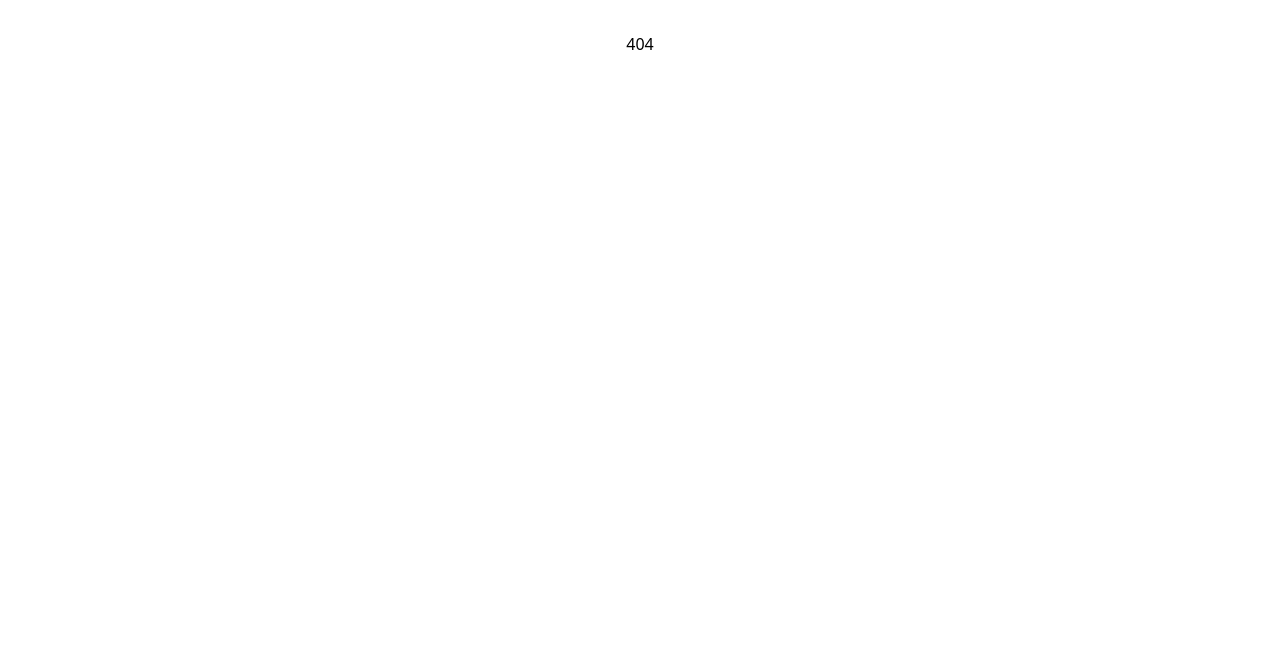
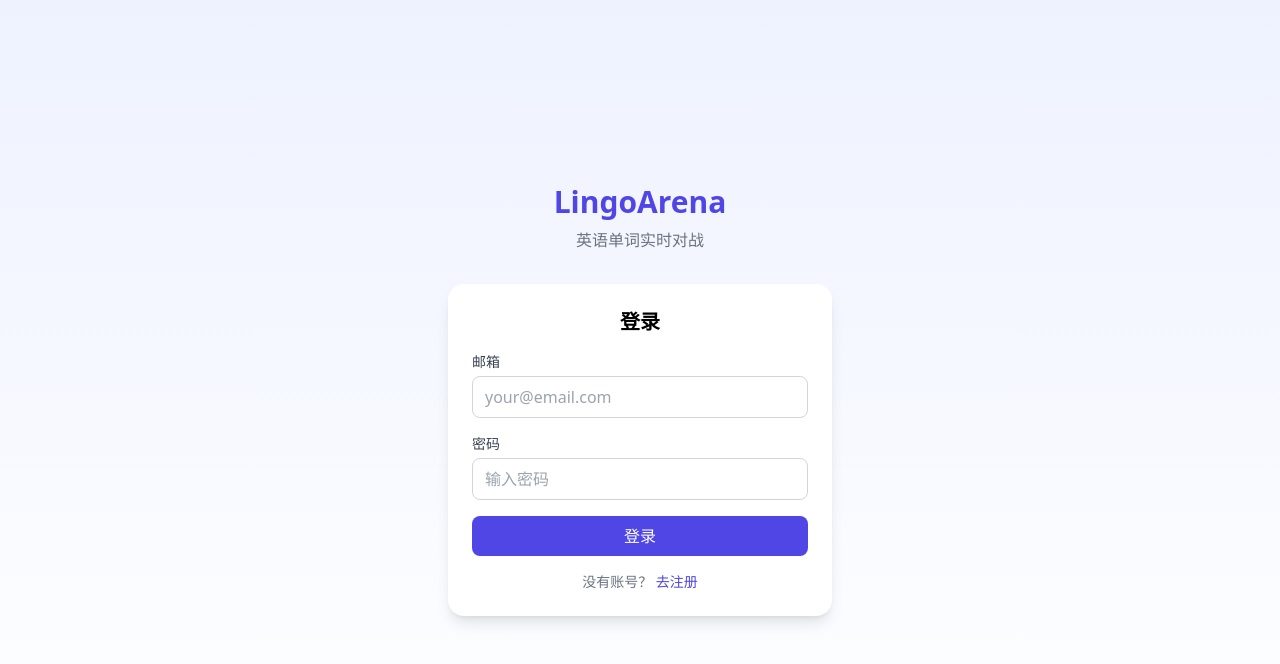
Before and after one commit to jwors/LingoArena_frondend, a React (Vite) app: page /login in a window 1280 px wide. Shown: the top 664 px of the page. Built offline with nearby package versions, Linux system fonts and the light colour scheme; no server answers.

Commit message:
feat: add login page with auth guard and 404 page

```diff
--- a/src/App.tsx
+++ b/src/App.tsx
@@ -1,11 +1,14 @@
 import { BrowserRouter, Routes, Route, Navigate } from 'react-router-dom';
+import LoginPage from './pages/LoginPage';
+import NotFoundPage from './pages/NotFoundPage';
 
 export default function App() {
   return (
     <BrowserRouter>
       <Routes>
         <Route path="/" element={<Navigate to="/login" replace />} />
-        <Route path="*" element={<div className="p-8 text-center">404</div>} />
+        <Route path="/login" element={<LoginPage />} />
+        <Route path="*" element={<NotFoundPage />} />
       </Routes>
     </BrowserRouter>
   );
--- /dev/null
+++ b/src/pages/LoginPage.tsx
@@ -0,0 +1,72 @@
+import { useState } from 'react';
+import { useNavigate } from 'react-router-dom';
+import { useAuthStore } from '../stores/authStore';
+import { LoadingSpinner } from '../components/shared/LoadingSpinner';
+import { showToast } from '../components/shared/Toast';
+
+export default function LoginPage() {
+  const [isRegister, setIsRegister] = useState(false);
+  const [email, setEmail] = useState('');
+  const [password, setPassword] = useState('');
+  const [nickname, setNickname] = useState('');
+  const [loading, setLoading] = useState(false);
+  const navigate = useNavigate();
+  const login = useAuthStore((s) => s.login);
+  const register = useAuthStore((s) => s.register);
+  const isAuthenticated = useAuthStore((s) => s.isAuthenticated);
+
+  if (isAuthenticated()) navigate('/lobby', { replace: true });
+
+  const handleSubmit = async (e: React.FormEvent) => {
+    e.preventDefault();
+    if (!email || !password || (isRegister && !nickname)) return;
+    setLoading(true);
+    try {
+      if (isRegister) { await register(email, password, nickname); showToast('注册成功', 'success'); }
+      else { await login(email, password); showToast('登录成功', 'success'); }
+      navigate('/lobby');
+    } catch { showToast(isRegister ? '注册失败' : '登录失败', 'error'); }
+    finally { setLoading(false); }
+  };
+
+  return (
+    <div className="min-h-screen flex items-center justify-center bg-gradient-to-b from-indigo-50 to-white px-4">
+      <div className="w-full max-w-sm">
+        <div className="text-center mb-8">
+          <h1 className="text-3xl font-bold text-indigo-600">LingoArena</h1>
+          <p className="text-gray-500 mt-2">英语单词实时对战</p>
+        </div>
+        <form onSubmit={handleSubmit} className="bg-white rounded-2xl shadow-lg p-6 space-y-4">
+          <h2 className="text-xl font-semibold text-center">{isRegister ? '注册账号' : '登录'}</h2>
+          {isRegister && (
+            <div>
+              <label className="block text-sm font-medium text-gray-700 mb-1">昵称</label>
+              <input type="text" value={nickname} onChange={(e) => setNickname(e.target.value)}
+                className="w-full px-3 py-2 border border-gray-300 rounded-lg focus:ring-2 focus:ring-indigo-500 outline-none" placeholder="输入昵称" />
+            </div>
+          )}
+          <div>
+            <label className="block text-sm font-medium text-gray-700 mb-1">邮箱</label>
+            <input type="email" value={email} onChange={(e) => setEmail(e.target.value)}
+              className="w-full px-3 py-2 border border-gray-300 rounded-lg focus:ring-2 focus:ring-indigo-500 outline-none" placeholder="your@email.com" />
+          </div>
+          <div>
+            <label className="block text-sm font-medium text-gray-700 mb-1">密码</label>
+            <input type="password" value={password} onChange={(e) => setPassword(e.target.value)}
+              className="w-full px-3 py-2 border border-gray-300 rounded-lg focus:ring-2 focus:ring-indigo-500 outline-none" placeholder="输入密码" />
+          </div>
+          <button type="submit" disabled={loading}
+            className="w-full bg-indigo-600 text-white py-2 rounded-lg hover:bg-indigo-700 transition-colors disabled:opacity-50 flex items-center justify-center">
+            {loading ? <LoadingSpinner /> : isRegister ? '注册' : '登录'}
+          </button>
+          <p className="text-center text-sm text-gray-500">
+            {isRegister ? '已有账号？' : '没有账号？'}{' '}
+            <button type="button" onClick={() => setIsRegister(!isRegister)} className="text-indigo-600 hover:underline">
+              {isRegister ? '去登录' : '去注册'}
+            </button>
+          </p>
+        </form>
+      </div>
+    </div>
+  );
+}
--- /dev/null
+++ b/src/pages/NotFoundPage.tsx
@@ -0,0 +1,11 @@
+import { Link } from 'react-router-dom';
+
+export default function NotFoundPage() {
+  return (
+    <div className="min-h-screen flex flex-col items-center justify-center bg-gray-50">
+      <h1 className="text-6xl font-bold text-gray-300">404</h1>
+      <p className="text-lg text-gray-500 mt-4">页面不存在</p>
+      <Link to="/login" className="mt-6 text-indigo-600 hover:underline">返回首页</Link>
+    </div>
+  );
+}
```
